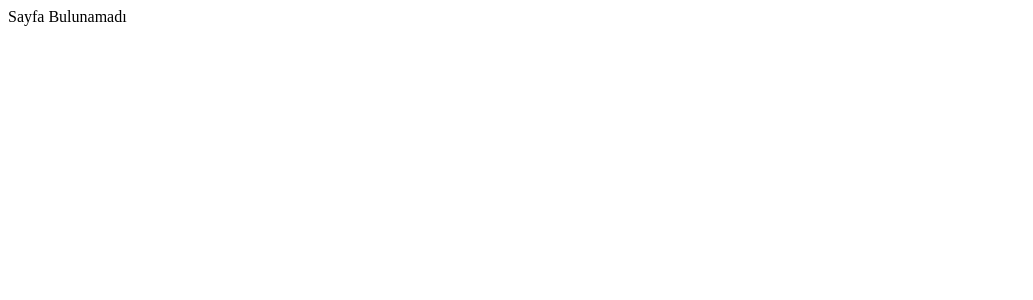
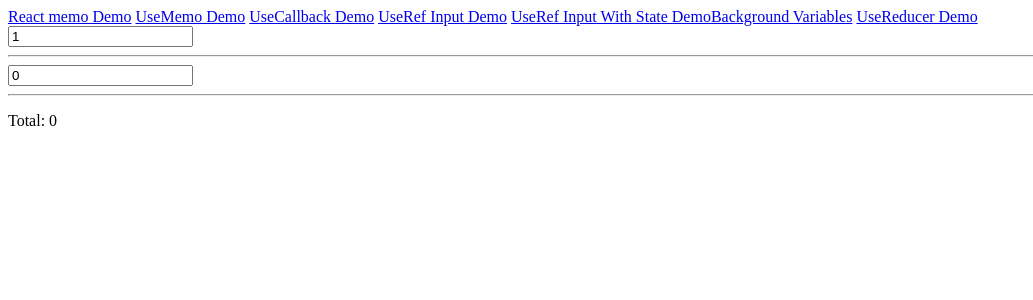
Before and after one commit to neominalsolutions/architect-react-webpack-app, a React app: page /memoization/useReducerDemo in a window 1280 px wide. Shown: the top 300 px of the page, without its empty margins (0-1033 px from the left). Built offline with nearby package versions, Linux system fonts and the light colour scheme.

Commit message:
UseReducer Sample

```diff
--- a/src/index.tsx
+++ b/src/index.tsx
@@ -18,6 +18,7 @@ import UseRefInputDemo, {
 	BackgroundVariables,
 	UseRefInputDemoWithState,
 } from './pages/memoization/useRef/useref.demo';
+import UseReducerDemo from './pages/memoization/useReducer/usereducer.demo';
 
 const App = () => {
 	return <>Hello</>;
@@ -43,7 +44,10 @@ const router = createBrowserRouter([
 					{' '}
 					UseRef Input With State Demo
 				</Link>
-				<Link to="/memoization/backgroundVariables">Background Variables</Link>
+				<Link to="/memoization/backgroundVariables">
+					Background Variables
+				</Link>{' '}
+				<Link to="/memoization/useReducerDemo"> UseReducer Demo</Link>
 				<div>
 					<Outlet />
 				</div>
@@ -73,6 +77,10 @@ const router = createBrowserRouter([
 			{
 				path: 'backgroundVariables',
 				Component: BackgroundVariables,
+			},
+			{
+				path: 'useReducerDemo',
+				Component: UseReducerDemo,
 			},
 		],
 	},
--- /dev/null
+++ b/src/pages/memoization/useReducer/coupon.reducer.ts
@@ -0,0 +1,34 @@
+export type CouponState = {
+	quantity: number;
+	unitPrice: number;
+	totalAmount: number;
+};
+
+export type CouponActionType = 'QuantityChanged' | 'PriceChanged';
+
+export type CouponAction = {
+	type: CouponActionType; // type ise action tipi,
+	payload: CouponState; // payload action dan gönderilen güncel değer
+};
+
+// Not: dışarıdan reducer gönderilen state göre state güncellemesi yapan function.
+function CouponReducer(state: CouponState, action: CouponAction) {
+	const total = action.payload.quantity * action.payload.unitPrice;
+
+	console.log('state', state);
+	console.log('action', action);
+
+	if (action.type === 'QuantityChanged') {
+		return { ...state, quantity: action.payload.quantity, totalAmount: total };
+	} else if (action.type === 'PriceChanged') {
+		return {
+			...state,
+			unitPrice: action.payload.unitPrice,
+			totalAmount: total,
+		};
+	}
+
+	return state;
+}
+
+export default CouponReducer;
--- /dev/null
+++ b/src/pages/memoization/useReducer/usereducer.demo.tsx
@@ -0,0 +1,55 @@
+// component içerisinde useReducer hook bağlanarak güncel state veya state güncelleme ile ilgili işlemleri başka bir servise devrediyoruz. State güncellmesini devrettiğimiz, delegate ettmiş servislere reducer service ismini veriyor.
+// Component içerisinde birden fazla state tek bir durum için güncelleneceği senaryolara, merkezi local state yönetimi yapmamızı sağlıyor.
+
+import React, { useReducer } from 'react';
+import CouponReducer, { CouponState } from './coupon.reducer';
+
+function UseReducerDemo() {
+	const initialState: CouponState = {
+		quantity: 1,
+		unitPrice: 0,
+		totalAmount: 0,
+	};
+
+	const [state, dispatch] = useReducer(CouponReducer, initialState);
+
+	return (
+		<>
+			<input
+				defaultValue={initialState.quantity}
+				type="number"
+				placeholder="Quantity"
+				onChange={(e) => {
+					dispatch({
+						type: 'QuantityChanged',
+						payload: {
+							unitPrice: state.unitPrice,
+							quantity: parseInt(e.target.value),
+							totalAmount: state.totalAmount,
+						},
+					});
+				}}
+			/>
+			<hr></hr>
+			<input
+				defaultValue={initialState.unitPrice}
+				type="number"
+				placeholder="UnitPrice"
+				onChange={(e) => {
+					dispatch({
+						type: 'PriceChanged',
+						payload: {
+							unitPrice: parseInt(e.target.value),
+							quantity: state.quantity,
+							totalAmount: state.totalAmount,
+						},
+					});
+				}}
+			/>
+			<hr></hr>
+			<p>Total: {state.totalAmount}</p>
+		</>
+	);
+}
+
+export default UseReducerDemo;
```
